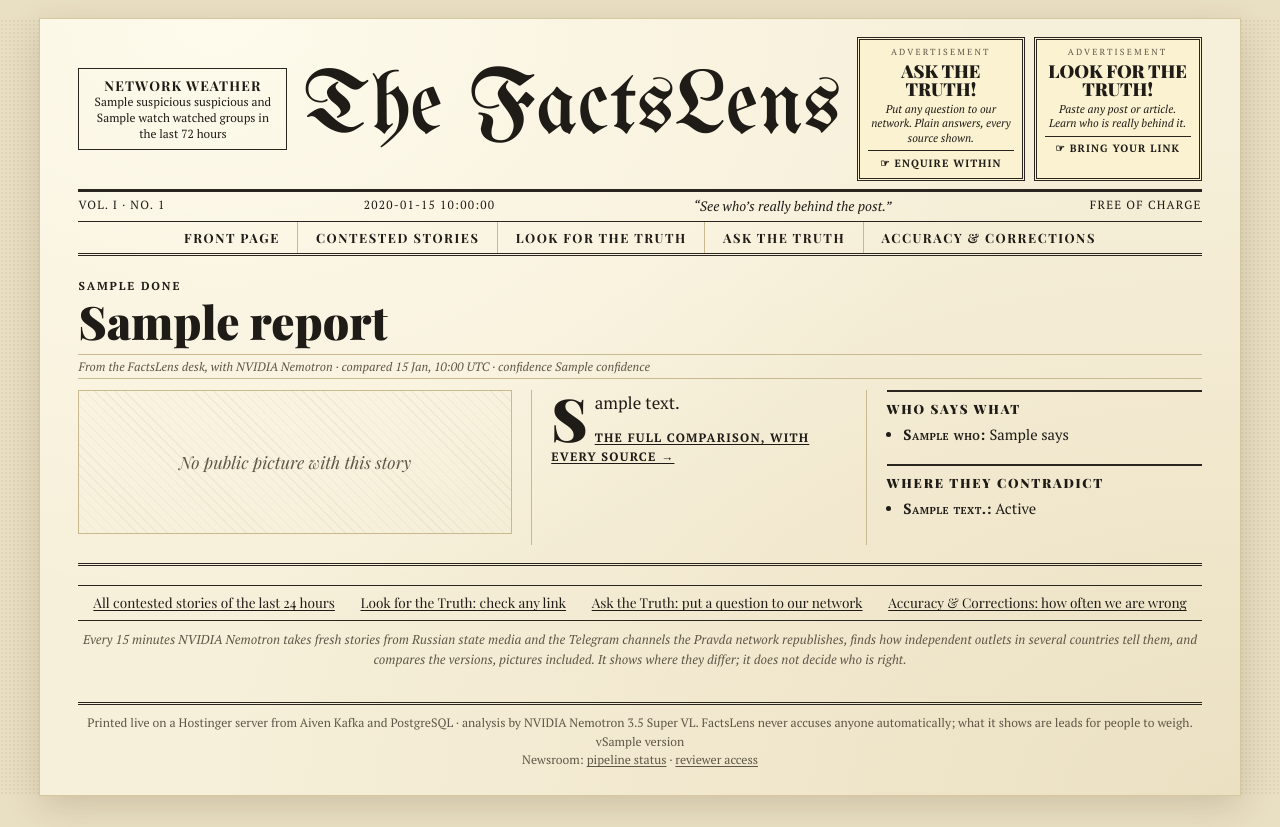
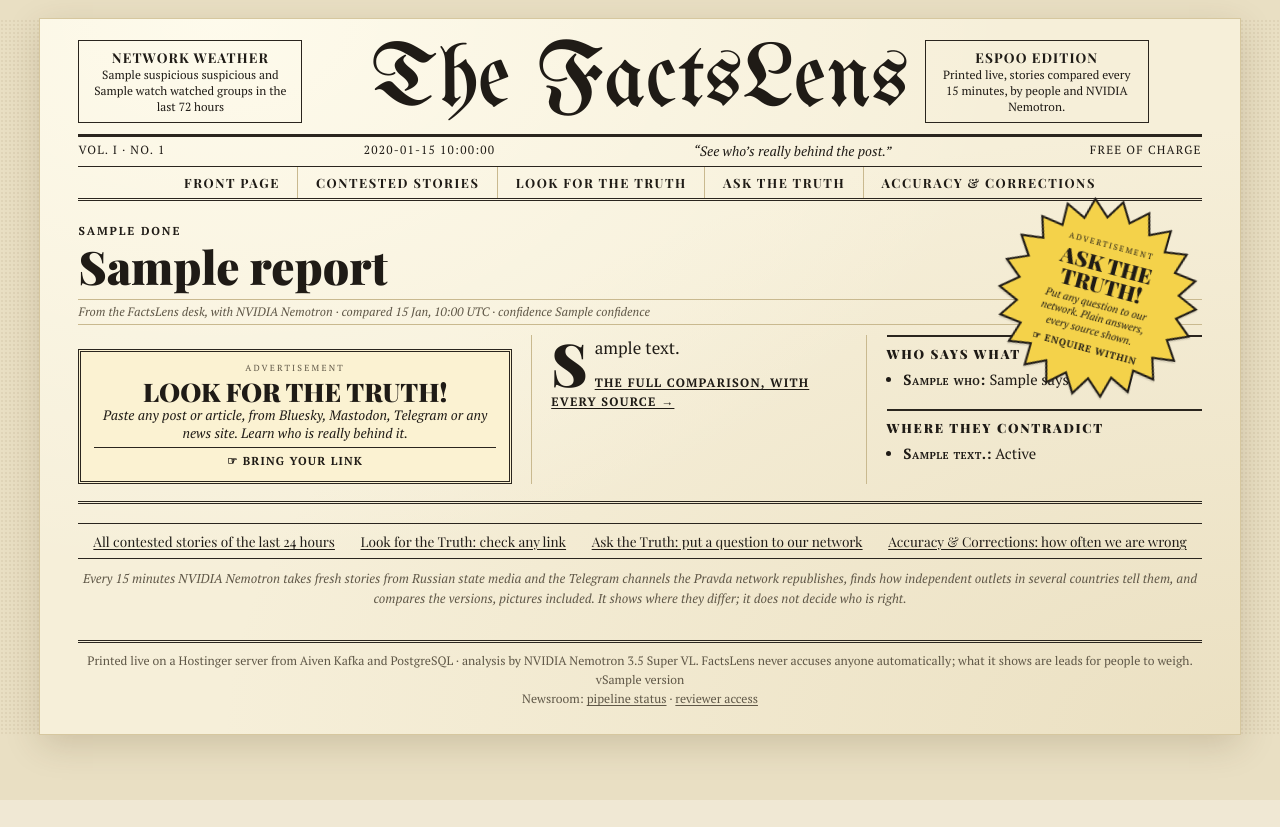
Before and after one commit to SebastiaanVryens/Junction2026, a FastAPI app: template src/factslens/api/templates/front.html in a window 1280 px wide. After the commit the page ends 800 px from the top, so only its background shows below. Run offline with FastAPI, Linux system fonts and the light colour scheme; the template is opened without the code that fills it: most values are stand-ins (such as "Sample title", 1, 10 or a date in 2020); parts of the project's set-up code (start-up, migrations or seed data) failed here and were passed over; some libraries are stand-ins or nearby versions.

Commit message:
Front page: starburst and column ads, videos, no empty frames; only live figures
- 'Ask the Truth' becomes a yellow starburst beside the lead headline,
  turned 15 degrees; 'Look for the Truth' an ad in the lead's left
  column. The masthead keeps two ears: network weather and edition.
- No empty picture frame when a story has no public picture; a public
  video is shown with the photo as its cover.
- Accuracy & Corrections shows only figures computed live from the
  database (precision, random-sample false-positive rate, documented
  accounts found, the self-test in plain words). One-off test figures
  (grounding range, organic controls) stay in docs/EVAL.md.

```diff
--- a/src/factslens/api/app.py
+++ b/src/factslens/api/app.py
@@ -208,6 +208,7 @@ ID_PLURALS = {"H": "sources", "N": "outlets", "S": "social clusters", "C": "clus
               "V": "videos"}  # fmt: skip
 
 
+LONE_ID = {"H": "state media", "N": "outlets", "S": "social clusters"}
 NOUN_THEN_IDS = re.compile(
     r"\b((?:social )?clusters?|outlets?|sources?|channels?)\s+[HNSIVC]\d{1,3}"
     r"(?:\s*(?:[-\u2013/,]|and)\s*[HNSIVC]?\d{1,3})*\b",
@@ -222,7 +223,7 @@ def newsprint(text: str | None) -> str:
     words = IDS_IN_BRACKETS.sub("", words)
     words = re.sub(r"\s*\([HNSIVC]\)", "", words)  # "news outlets (N):"
     words = NOUN_THEN_IDS.sub(r"\1", words)  # "social cluster S2 amplifies" -> "social cluster amplifies"
-    words = re.sub(r"(?<=\s)[HNS](?=\s)", "", words)  # a lone id letter: "while H state media"
+    words = re.sub(r"(?<=\s)([HNS])(?=[\s.,;:)])", lambda m: LONE_ID[m.group(1)], words)  # "claims in H."
     words = ID_RUN.sub(lambda m: ID_PLURALS[m.group(1)], words)
     words = ONE_ID.sub(lambda m: ID_WORDS[m.group(1)], words)
     words = re.sub(r"\s+([,.;:])", r"\1", " ".join(words.split()))
@@ -1227,7 +1228,6 @@ def create_app(
                 "corrections": accuracy.CORRECTIONS,
                 "blind": accuracy.BLIND_SPOTS,
                 "standards": accuracy.STANDARDS,
-                "quality": accuracy.REPORT_QUALITY,
                 "repo": accuracy.REPO,
             },
         )
--- a/src/factslens/api/templates/base.html
+++ b/src/factslens/api/templates/base.html
@@ -914,6 +914,7 @@
     .nameplate { margin: 0; text-align: center; font-family: var(--blackletter) !important; font-weight: 400 !important;
                  font-size: clamp(2.6rem, 7.5vw, 5.6rem); line-height: 1; white-space: nowrap; }
     .nameplate a { text-decoration: none !important; color: var(--text) !important; }
+    .ear-right { justify-self: end; }
     .ear { justify-self: start; max-width: 14rem; padding: .45rem .6rem; border: 1px solid var(--line-strong);
            font-size: .74rem; line-height: 1.35; text-align: center; }
     .ear b { display: block; font-family: var(--display); font-size: .85rem; text-transform: uppercase; letter-spacing: .08em; }
@@ -985,13 +986,35 @@
               padding: .4rem 0; border-top: 1px solid var(--line-strong); border-bottom: 1px solid var(--line-strong);
               font-family: var(--display); font-size: .85rem; }
 
+    /* the starburst advertisement (front page, top right) and the column advertisement */
+    .lead { position: relative; }
+    .lead .headline { max-width: calc(100% - 14rem); }
+    .burst { position: absolute; top: -1.6rem; right: .2rem; width: 12.6rem; height: 12.6rem; z-index: 2;
+              transform: rotate(15deg); text-decoration: none !important; filter: drop-shadow(0 2px 0 rgba(0,0,0,.08)); }
+    .burst::before { content: ""; position: absolute; inset: 0; background: var(--text); clip-path: polygon(50.0% 0.0%, 55.8% 9.4%, 64.1% 2.0%, 67.0% 12.7%, 77.0% 7.9%, 76.8% 19.0%, 87.8% 17.3%, 84.5% 27.8%, 95.5% 29.2%, 89.3% 38.4%, 99.5% 42.9%, 91.0% 50.0%, 99.5% 57.1%, 89.3% 61.6%, 95.5% 70.8%, 84.5% 72.2%, 87.8% 82.7%, 76.8% 81.0%, 77.0% 92.1%, 67.0% 87.3%, 64.1% 98.0%, 55.8% 90.6%, 50.0% 100.0%, 44.2% 90.6%, 35.9% 98.0%, 33.0% 87.3%, 23.0% 92.1%, 23.2% 81.0%, 12.2% 82.7%, 15.5% 72.2%, 4.5% 70.8%, 10.7% 61.6%, 0.5% 57.1%, 9.0% 50.0%, 0.5% 42.9%, 10.7% 38.4%, 4.5% 29.2%, 15.5% 27.8%, 12.2% 17.3%, 23.2% 19.0%, 23.0% 7.9%, 33.0% 12.7%, 35.9% 2.0%, 44.2% 9.4%); }
+    .burst-inner { position: absolute; inset: 4px; display: flex; flex-direction: column; align-items: center;
+                    justify-content: center; text-align: center; padding: 2.1rem; background: #f4d24a;
+                    clip-path: polygon(50.0% 0.0%, 55.8% 9.4%, 64.1% 2.0%, 67.0% 12.7%, 77.0% 7.9%, 76.8% 19.0%, 87.8% 17.3%, 84.5% 27.8%, 95.5% 29.2%, 89.3% 38.4%, 99.5% 42.9%, 91.0% 50.0%, 99.5% 57.1%, 89.3% 61.6%, 95.5% 70.8%, 84.5% 72.2%, 87.8% 82.7%, 76.8% 81.0%, 77.0% 92.1%, 67.0% 87.3%, 64.1% 98.0%, 55.8% 90.6%, 50.0% 100.0%, 44.2% 90.6%, 35.9% 98.0%, 33.0% 87.3%, 23.0% 92.1%, 23.2% 81.0%, 12.2% 82.7%, 15.5% 72.2%, 4.5% 70.8%, 10.7% 61.6%, 0.5% 57.1%, 9.0% 50.0%, 0.5% 42.9%, 10.7% 38.4%, 4.5% 29.2%, 15.5% 27.8%, 12.2% 17.3%, 23.2% 19.0%, 23.0% 7.9%, 33.0% 12.7%, 35.9% 2.0%, 44.2% 9.4%); color: var(--text); }
+    .burst:hover .burst-inner { background: #ffe066; }
+    .burst-label { font-size: .5rem; letter-spacing: .22em; text-transform: uppercase; }
+    .burst-title { font-family: var(--display); font-weight: 900; font-size: 1.32rem; line-height: .98;
+                    text-transform: uppercase; margin: .15rem 0 .25rem; }
+    .burst-copy { font-size: .66rem; line-height: 1.25; font-style: italic; }
+    .burst-cta { margin-top: .3rem; font-size: .6rem; font-weight: 700; letter-spacing: .08em; text-transform: uppercase; }
+    .column-ad { display: flex; flex-direction: column; align-items: center; margin: .9rem 0 0; padding: .6rem .8rem .7rem;
+                  border: 3px double var(--line-strong); background: #fbf2d2; text-align: center;
+                  text-decoration: none !important; }
+    .column-ad:hover { background: #f4e2a8; color: var(--text) !important; }
+    .column-ad .ad-title { font-size: 1.6rem; }
+    .column-ad .ad-copy { font-size: .85rem; }
+    .column-ad .ad-cta { font-size: .72rem; }
+
     /* accuracy & corrections */
     .accuracy-title { font-size: clamp(2rem, 4vw, 3rem); }
-    .figures { display: grid; grid-template-columns: repeat(3, minmax(0, 1fr)); margin: .4rem 0 1.4rem;
+    .figures { display: grid; grid-template-columns: repeat(4, minmax(0, 1fr)); margin: .4rem 0 1.4rem;
                border-top: 3px double var(--line-strong); border-bottom: 3px double var(--line-strong); }
     .figure { padding: .8rem 1rem; display: flex; flex-direction: column; }
-    .figure:not(:nth-child(3n + 1)) { border-left: 1px solid var(--line); }
-    .figure:nth-child(n + 4) { border-top: 1px solid var(--line); }
+    .figure + .figure { border-left: 1px solid var(--line); }
     .figure b { font-family: var(--display); font-weight: 900; font-size: 2.6rem; line-height: 1; }
     .figure span { font-weight: 700; margin: .3rem 0; line-height: 1.3; }
     .figure small { color: var(--muted); font-size: .78rem; line-height: 1.35; }
@@ -1014,14 +1037,17 @@
     .standards h3 { border-top: 0; }
 
     @media (max-width: 900px) {
-      .figures, .checks, .accuracy-columns { grid-template-columns: 1fr; }
-      .figure:not(:nth-child(3n + 1)), .check + .check { border-left: 0; }
+      .checks, .accuracy-columns { grid-template-columns: 1fr; }
+      .figures { grid-template-columns: 1fr 1fr; }
+      .check + .check { border-left: 0; }
       .figure + .figure, .check + .check { border-top: 1px solid var(--line); }
       .check { padding: .6rem 0; }
       .masthead { grid-template-columns: 1fr; justify-items: center; }
       .ear, .ads { justify-self: center; }
       .ear { display: none; }
       .lead-body, .seconds { grid-template-columns: 1fr; }
+      .lead .headline { max-width: none; }
+      .burst { position: relative; top: auto; right: auto; margin: .6rem auto 0; width: 12rem; height: 12rem; }
       .lead-body > div, .lead-body > div + div { padding: 0; border-left: 0; }
       .second, .second + .second { padding: .8rem 0 0; border-left: 0; }
       .second + .second { border-top: 1px solid var(--line-strong); margin-top: 1rem; }
@@ -1047,19 +1073,9 @@
         {% endif %}
       </div>
       <h1 class="nameplate"><a href="/">The FactsLens</a></h1>
-      <div class="ads">
-        <a class="ad" href="/ask">
-          <span class="ad-label">Advertisement</span>
-          <span class="ad-title">Ask the Truth!</span>
-          <span class="ad-copy">Put any question to our network. Plain answers, every source shown.</span>
-          <span class="ad-cta">&#9758; Enquire within</span>
-        </a>
-        <a class="ad" href="/lens">
-          <span class="ad-label">Advertisement</span>
-          <span class="ad-title">Look for the Truth!</span>
-          <span class="ad-copy">Paste any post or article. Learn who is really behind it.</span>
-          <span class="ad-cta">&#9758; Bring your link</span>
-        </a>
+      <div class="ear ear-right">
+        <b>Espoo edition</b>
+        Printed live, stories compared every 15 minutes, by people and NVIDIA Nemotron.
       </div>
     </header>
     <div class="dateline">
--- a/src/factslens/api/templates/front.html
+++ b/src/factslens/api/templates/front.html
@@ -5,15 +5,13 @@
   {% if p %}
   <figure class="photo">
     {% if p.kind == 'video' %}
-    <video src="{{ p.src }}" controls preload="none" playsinline aria-label="Video: {{ title }}"></video>
+    <video src="{{ p.src }}"{% if p.poster %} poster="{{ p.poster }}"{% endif %} controls preload="metadata" playsinline aria-label="Video: {{ title }}"></video>
     {% else %}
     <img src="{{ p.src }}" alt="{{ title }}" loading="{{ 'eager' if eager else 'lazy' }}" referrerpolicy="no-referrer">
     {% endif %}
     <figcaption>{{ 'Video' if p.kind == 'video' else 'Picture' }} as published by
       <a href="{{ p.link }}" target="_blank" rel="noopener noreferrer nofollow">{{ p.credit }}</a>, one of the sources compared.</figcaption>
   </figure>
-  {% else %}
-  <figure class="photo none">No public picture with this story</figure>
   {% endif %}
 {% endmacro %}
 
@@ -45,11 +43,26 @@
 {% for s in stories %}{% set r = s.report or {} %}{% set status = r.status or s.story_status %}
 {% if loop.first %}
 <article class="lead">
+  <a class="burst" href="/ask" aria-label="Ask the Truth: put any question to our network">
+    <span class="burst-inner">
+      <span class="burst-label">Advertisement</span>
+      <span class="burst-title">Ask the Truth!</span>
+      <span class="burst-copy">Put any question to our network. Plain answers, every source shown.</span>
+      <span class="burst-cta">&#9758; Enquire within</span>
+    </span>
+  </a>
   <div class="kicker kicker-{{ status }}">{{ labels.get(status, status) }}</div>
   <h2 class="headline"><a href="/stories/{{ s.id }}">{{ r.title or s.title }}</a></h2>
   <p class="byline">From the FactsLens desk, with NVIDIA Nemotron &middot; compared {{ s.created_at.strftime('%d %b, %H:%M') }} UTC &middot; confidence {{ r.confidence }}</p>
   <div class="lead-body">
-    <div>{{ picture(pictures.get(s.id), r.title or s.title, True) }}</div>
+    <div>{{ picture(pictures.get(s.id), r.title or s.title, True) }}
+      <a class="column-ad" href="/lens">
+        <span class="ad-label">Advertisement</span>
+        <span class="ad-title">Look for the Truth!</span>
+        <span class="ad-copy">Paste any post or article, from Bluesky, Mastodon, Telegram or any news site. Learn who is really behind it.</span>
+        <span class="ad-cta">&#9758; Bring your link</span>
+      </a>
+    </div>
     <div><p class="recap">{{ r.summary|newsprint }}</p>
       <p class="more"><a href="/stories/{{ s.id }}">The full comparison, with every source &rarr;</a></p></div>
     <div>{{ sidebar(r, 3, 2) }}</div>
```
Also changed, not shown: src/factslens/api/accuracy.py (+13 -21 lines), src/factslens/api/pictures.py (+15 -5 lines), src/factslens/api/templates/accuracy.html (+8 -18 lines), tests/test_api.py (+30 -9 lines).
